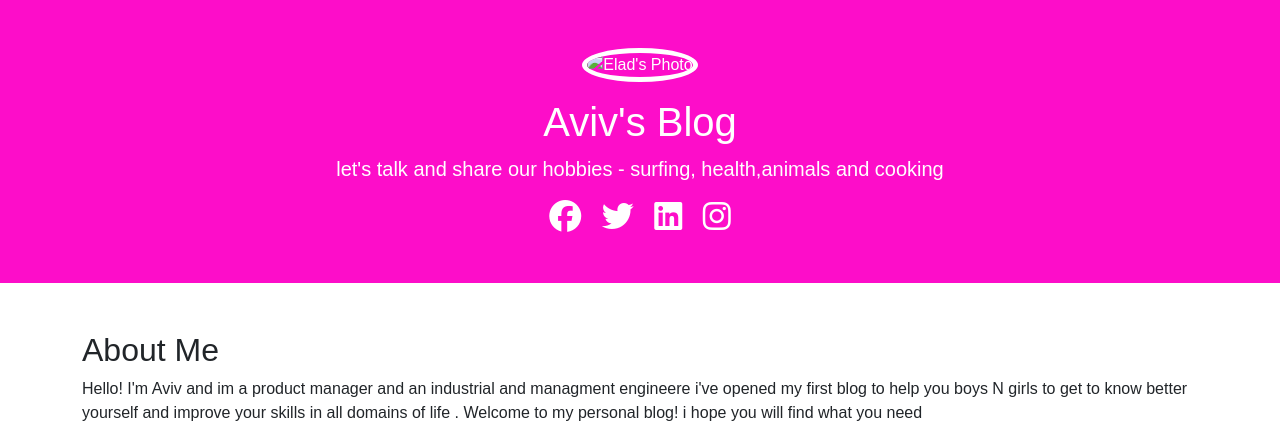
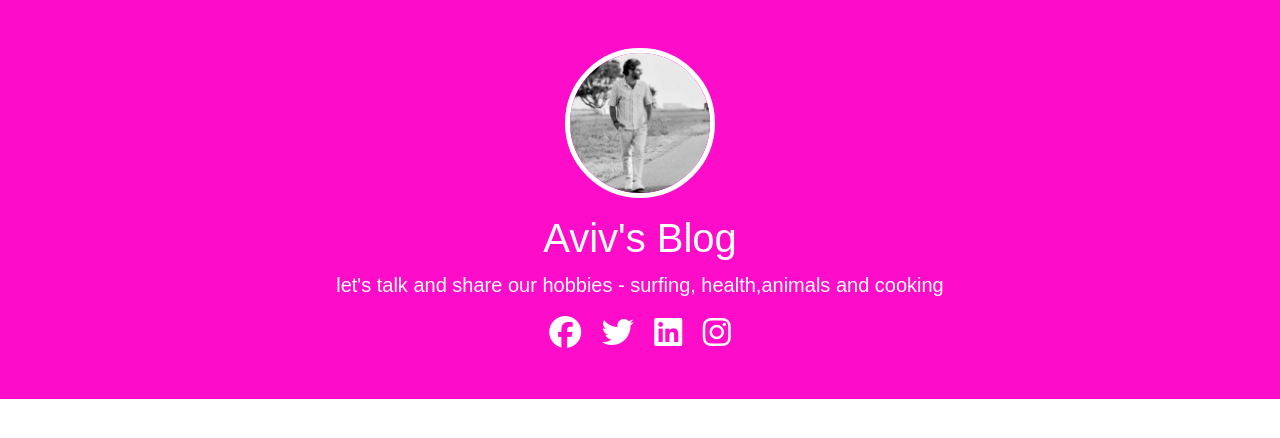
Before and after one commit to Avivos101/Avivs-reposit, a website: page public/index.html in a window 1280 px wide. Shown: the top 438 px of the page. Drawn offline with nearby package versions, Linux system fonts and the light colour scheme; a script that the page names is missing; files whose address does not match are found by name.

Commit message:
PICUPloadPROfile

```diff
--- a/public/index.html
+++ b/public/index.html
@@ -10,7 +10,7 @@
 <body>
     <header class="text-white text-center py-5">
         <div class="container">
-            <img src="images/elad-profile.png" alt="Elad's Photo" class="rounded-circle mb-3" width="150" height="150">
+            <img src="C:\Users\aviv2\Desktop\Pgomamaram\personal blog\personal-blog\public\images\ME.PNG" alt="Elad's Photo" class="rounded-circle mb-3" width="150" height="150">
             <h1>Aviv's Blog</h1>
             <p class="lead">let's talk and share our hobbies - surfing, health,animals and cooking</p>
             <!-- Social media links -->
```
Also changed, not shown: public/images/ME.PNG (added).
